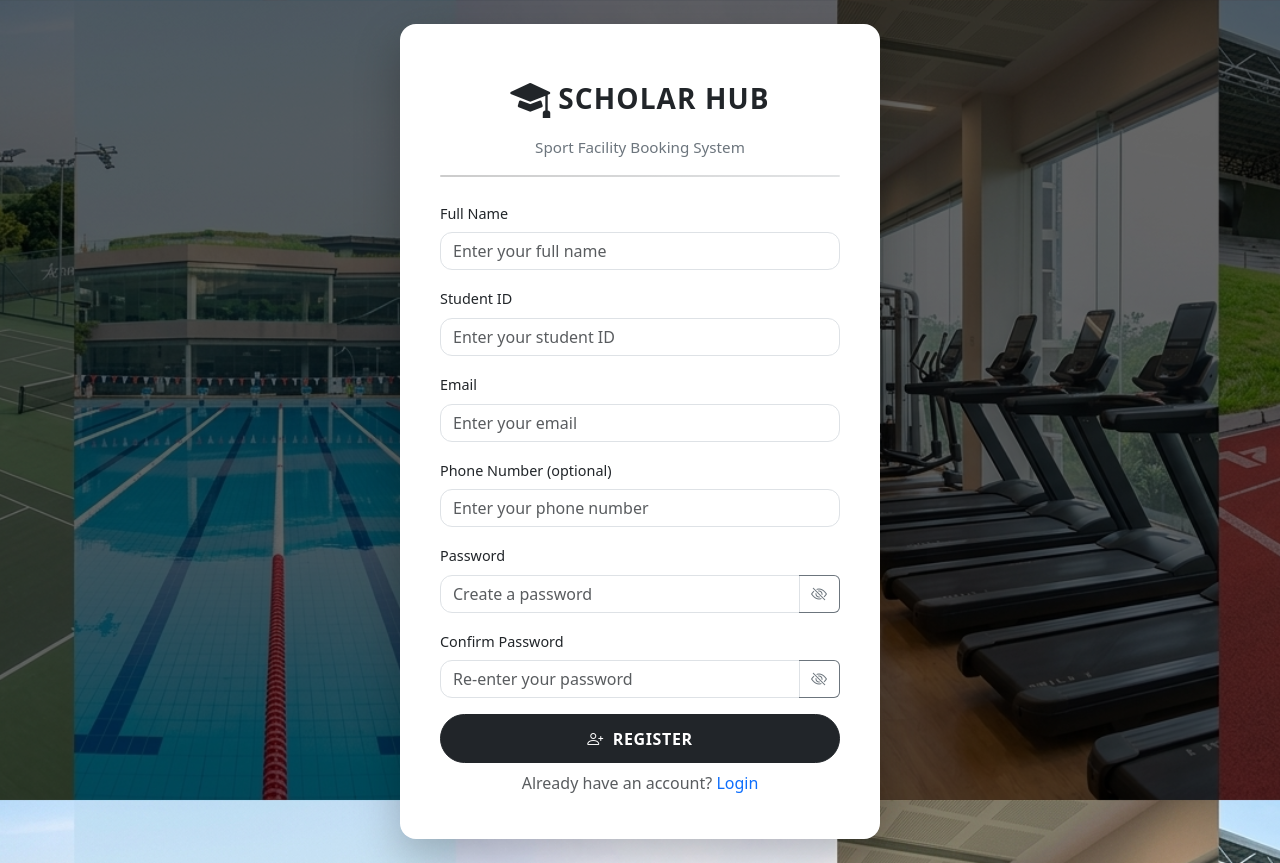
After one commit to chongjen-crypto/project_Group13, a PHP site: page /register.php in a window 1280 px wide. The commit adds this page. Run offline with PHP 8.4, Linux system fonts and the light colour scheme.

Commit message:
update
session, edit login, ad register

```diff
--- /dev/null
+++ b/register.php
@@ -0,0 +1,490 @@
+<?php
+// Start session
+session_start();
+
+// Include database connection (assumes $conn = new mysqli(...) in db.php)
+require 'db.php';
+
+// Initialize variables
+$full_name = $student_id = $email = $phone = "";
+$errors = [];
+$success_message = "";
+
+// Handle form submission
+if ($_SERVER['REQUEST_METHOD'] === 'POST') {
+    // Get and trim form values
+    $full_name  = trim($_POST['full_name'] ?? '');
+    $student_id = trim($_POST['student_id'] ?? '');
+    $email      = trim($_POST['email'] ?? '');
+    $phone      = trim($_POST['phone'] ?? '');
+    $password   = $_POST['password'] ?? '';
+    $confirm_password = $_POST['confirm_password'] ?? '';
+
+    // Basic backend validation
+    if ($full_name === '') {
+        $errors['full_name'] = "Full Name is required.";
+    }
+
+    if ($student_id === '') {
+        $errors['student_id'] = "Student ID is required.";
+    }
+
+    if ($email === '') {
+        $errors['email'] = "Email is required.";
+    } elseif (!filter_var($email, FILTER_VALIDATE_EMAIL)) {
+        $errors['email'] = "Please enter a valid email address.";
+    }
+
+    if ($password === '') {
+        $errors['password'] = "Password is required.";
+    }
+
+    if ($confirm_password === '') {
+        $errors['confirm_password'] = "Confirm Password is required.";
+    } elseif ($password !== $confirm_password) {
+        $errors['confirm_password'] = "Passwords do not match.";
+    }
+
+    // Only proceed to check database if no basic validation errors
+    if (empty($errors)) {
+        // Check if email already exists
+        $sql = "SELECT id FROM users WHERE email = ?";
+        if ($stmt = $conn->prepare($sql)) {
+            $stmt->bind_param("s", $email);
+            $stmt->execute();
+            $stmt->store_result();
+            if ($stmt->num_rows > 0) {
+                $errors['email'] = "This email is already registered.";
+            }
+            $stmt->close();
+        } else {
+            $errors['general'] = "Database error. Please try again later.";
+        }
+
+        // Check if student ID already exists
+        if (empty($errors['general']) && empty($errors['email'])) {
+            $sql = "SELECT id FROM users WHERE user_id = ?";
+            if ($stmt = $conn->prepare($sql)) {
+                $stmt->bind_param("s", $student_id);
+                $stmt->execute();
+                $stmt->store_result();
+                if ($stmt->num_rows > 0) {
+                    $errors['student_id'] = "This Student ID is already registered.";
+                }
+                $stmt->close();
+            } else {
+                $errors['general'] = "Database error. Please try again later.";
+            }
+        }
+
+        // If still no errors, insert new user
+        if (empty($errors)) {
+            $hashed_password = password_hash($password, PASSWORD_DEFAULT);
+            $role = 'student'; // Force role to 'student' for self-registration
+
+            $sql = "INSERT INTO users (role, full_name, user_id, email, phone, password)
+                    VALUES (?, ?, ?, ?, ?, ?)";
+            if ($stmt = $conn->prepare($sql)) {
+                $stmt->bind_param("ssssss", $role, $full_name, $student_id, $email, $phone, $hashed_password);
+                if ($stmt->execute()) {
+                    // Clear form values
+                    $full_name = $student_id = $email = $phone = "";
+                    $success_message = "Registration successful! Redirecting to login page...";
+                } else {
+                    $errors['general'] = "Registration failed. Please try again.";
+                }
+                $stmt->close();
+            } else {
+                $errors['general'] = "Database error. Please try again later.";
+            }
+        }
+    }
+}
+?>
+<!DOCTYPE html>
+<html lang="en">
+<head>
+    <!-- Meta tags -->
+    <meta charset="UTF-8">
+    <meta name="viewport" content="width=device-width, initial-scale=1.0">
+    <title>Scholar Hub - Register</title>
+
+    <!-- Bootstrap 5 CSS -->
+    <link href="https://cdn.jsdelivr.net/npm/bootstrap@5.3.3/dist/css/bootstrap.min.css" rel="stylesheet">
+
+    <!-- Bootstrap Icons -->
+    <link href="https://cdn.jsdelivr.net/npm/bootstrap-icons@1.11.3/font/bootstrap-icons.css" rel="stylesheet">
+
+    <!-- Custom CSS (inline for single-file requirement) -->
+    <style>
+        body {
+            min-height: 100vh;
+            margin: 0;
+            font-family: system-ui, -apple-system, BlinkMacSystemFont, "Segoe UI", sans-serif;
+            background: url('assets/bg.png') center center / cover no-repeat fixed;
+            position: relative;
+            color: #212529;
+        }
+
+        /* Dark overlay over background image */
+        body::before {
+            content: '';
+            position: fixed;
+            inset: 0;
+            background: rgba(0, 0, 0, 0.6);
+            z-index: 0;
+        }
+
+        .register-page-wrapper {
+            position: relative;
+            z-index: 1;
+            min-height: 100vh;
+            display: flex;
+            align-items: center;
+            justify-content: center;
+            padding: 1.5rem;
+        }
+
+        .register-card {
+            background-color: #ffffff;
+            border-radius: 1rem;
+            box-shadow: 0 18px 45px rgba(0, 0, 0, 0.25);
+            max-width: 480px;
+            width: 100%;
+            padding: 2.25rem 2rem;
+        }
+
+        @media (min-width: 768px) {
+            .register-card {
+                padding: 2.75rem 2.5rem;
+            }
+        }
+
+        .app-title {
+            font-weight: 700;
+            letter-spacing: 0.04em;
+            text-transform: uppercase;
+        }
+
+        .app-subtitle {
+            font-size: 0.95rem;
+            color: #6c757d;
+        }
+
+        .divider-line {
+            height: 2px;
+            border-radius: 999px;
+            background: linear-gradient(90deg, #000000, #6c757d);
+            opacity: 0.2;
+            margin: 0.75rem 0 1.5rem;
+        }
+
+        .form-label {
+            font-weight: 500;
+            font-size: 0.9rem;
+        }
+
+        .form-control,
+        .form-control:focus {
+            border-radius: 0.75rem;
+        }
+
+        .input-group-text {
+            border-radius: 0.75rem;
+            background-color: #f8f9fa;
+        }
+
+        .btn-register {
+            border-radius: 999px;
+            padding: 0.7rem 1rem;
+            font-weight: 600;
+            letter-spacing: 0.04em;
+            text-transform: uppercase;
+        }
+
+        .text-link {
+            text-decoration: none;
+        }
+
+        .text-link:hover {
+            text-decoration: underline;
+        }
+
+        .error-text {
+            font-size: 0.8rem;
+        }
+    </style>
+</head>
+<body>
+<div class="register-page-wrapper">
+    <div class="register-card">
+        <!-- Title Section -->
+        <div class="text-center mb-3">
+            <div class="d-inline-flex align-items-center justify-content-center mb-2">
+                <i class="bi bi-mortarboard-fill fs-1 me-2 text-dark"></i>
+                <span class="app-title fs-3">Scholar Hub</span>
+            </div>
+            <div class="app-subtitle">Sport Facility Booking System</div>
+        </div>
+        <div class="divider-line"></div>
+
+        <!-- General error or success messages -->
+        <?php if (!empty($errors['general'])): ?>
+            <div class="alert alert-danger py-2" role="alert">
+                <?php echo htmlspecialchars($errors['general']); ?>
+            </div>
+        <?php endif; ?>
+
+        <?php if (!empty($success_message)): ?>
+            <div class="alert alert-success py-2" role="alert" id="successAlert">
+                <?php echo htmlspecialchars($success_message); ?>
+            </div>
+        <?php endif; ?>
+
+        <!-- Registration Form -->
+        <form id="registerForm" method="POST" novalidate>
+            <!-- Full Name -->
+            <div class="mb-3">
+                <label for="full_name" class="form-label">Full Name</label>
+                <input
+                    type="text"
+                    class="form-control <?php echo isset($errors['full_name']) ? 'is-invalid' : ''; ?>"
+                    id="full_name"
+                    name="full_name"
+                    value="<?php echo htmlspecialchars($full_name); ?>"
+                    placeholder="Enter your full name"
+                >
+                <div class="text-danger error-text" id="fullNameError">
+                    <?php echo isset($errors['full_name']) ? htmlspecialchars($errors['full_name']) : ''; ?>
+                </div>
+            </div>
+
+            <!-- Student ID -->
+            <div class="mb-3">
+                <label for="student_id" class="form-label">Student ID</label>
+                <input
+                    type="text"
+                    class="form-control <?php echo isset($errors['student_id']) ? 'is-invalid' : ''; ?>"
+                    id="student_id"
+                    name="student_id"
+                    value="<?php echo htmlspecialchars($student_id); ?>"
+                    placeholder="Enter your student ID"
+                >
+                <div class="text-danger error-text" id="studentIdError">
+                    <?php echo isset($errors['student_id']) ? htmlspecialchars($errors['student_id']) : ''; ?>
+                </div>
+            </div>
+
+            <!-- Email -->
+            <div class="mb-3">
+                <label for="email" class="form-label">Email</label>
+                <input
+                    type="email"
+                    class="form-control <?php echo isset($errors['email']) ? 'is-invalid' : ''; ?>"
+                    id="email"
+                    name="email"
+                    value="<?php echo htmlspecialchars($email); ?>"
+                    placeholder="Enter your email"
+                >
+                <div class="text-danger error-text" id="emailError">
+                    <?php echo isset($errors['email']) ? htmlspecialchars($errors['email']) : ''; ?>
+                </div>
+            </div>
+
+            <!-- Phone Number -->
+            <div class="mb-3">
+                <label for="phone" class="form-label">Phone Number (optional)</label>
+                <input
+                    type="text"
+                    class="form-control"
+                    id="phone"
+                    name="phone"
+                    value="<?php echo htmlspecialchars($phone); ?>"
+                    placeholder="Enter your phone number"
+                >
+                <div class="text-danger error-text" id="phoneError"></div>
+            </div>
+
+            <!-- Password -->
+            <div class="mb-3">
+                <label for="password" class="form-label">Password</label>
+                <div class="input-group">
+                    <input
+                        type="password"
+                        class="form-control <?php echo isset($errors['password']) ? 'is-invalid' : ''; ?>"
+                        id="password"
+                        name="password"
+                        placeholder="Create a password"
+                    >
+                    <button class="btn btn-outline-secondary border-start-0" type="button" id="togglePassword">
+                        <i class="bi bi-eye-slash" id="passwordIcon"></i>
+                    </button>
+                </div>
+                <div class="text-danger error-text" id="passwordError">
+                    <?php echo isset($errors['password']) ? htmlspecialchars($errors['password']) : ''; ?>
+                </div>
+            </div>
+
+            <!-- Confirm Password -->
+            <div class="mb-3">
+                <label for="confirm_password" class="form-label">Confirm Password</label>
+                <div class="input-group">
+                    <input
+                        type="password"
+                        class="form-control <?php echo isset($errors['confirm_password']) ? 'is-invalid' : ''; ?>"
+                        id="confirm_password"
+                        name="confirm_password"
+                        placeholder="Re-enter your password"
+                    >
+                    <button class="btn btn-outline-secondary border-start-0" type="button" id="toggleConfirmPassword">
+                        <i class="bi bi-eye-slash" id="confirmPasswordIcon"></i>
+                    </button>
+                </div>
+                <div class="text-danger error-text" id="confirmPasswordError">
+                    <?php echo isset($errors['confirm_password']) ? htmlspecialchars($errors['confirm_password']) : ''; ?>
+                </div>
+            </div>
+
+            <!-- Register Button -->
+            <div class="d-grid mb-2">
+                <button type="submit" class="btn btn-dark btn-register">
+                    <i class="bi bi-person-plus me-1"></i> Register
+                </button>
+            </div>
+
+            <!-- Login Link -->
+            <div class="text-center mt-2">
+                <span class="text-muted">Already have an account? </span>
+                <a href="login.php" class="text-primary text-link">Login</a>
+            </div>
+        </form>
+    </div>
+</div>
+
+<!-- Bootstrap 5 JS (for proper Bootstrap behavior, optional for this page but included) -->
+<script src="https://cdn.jsdelivr.net/npm/bootstrap@5.3.3/dist/js/bootstrap.bundle.min.js"></script>
+
+<!-- Inline JavaScript for validation and interactions -->
+<script>
+    // Password visibility toggles
+    const passwordInput = document.getElementById('password');
+    const togglePasswordBtn = document.getElementById('togglePassword');
+    const passwordIcon = document.getElementById('passwordIcon');
+
+    const confirmPasswordInput = document.getElementById('confirm_password');
+    const toggleConfirmPasswordBtn = document.getElementById('toggleConfirmPassword');
+    const confirmPasswordIcon = document.getElementById('confirmPasswordIcon');
+
+    togglePasswordBtn.addEventListener('click', function () {
+        const type = passwordInput.type === 'password' ? 'text' : 'password';
+        passwordInput.type = type;
+        passwordIcon.classList.toggle('bi-eye');
+        passwordIcon.classList.toggle('bi-eye-slash');
+    });
+
+    toggleConfirmPasswordBtn.addEventListener('click', function () {
+        const type = confirmPasswordInput.type === 'password' ? 'text' : 'password';
+        confirmPasswordInput.type = type;
+        confirmPasswordIcon.classList.toggle('bi-eye');
+        confirmPasswordIcon.classList.toggle('bi-eye-slash');
+    });
+
+    // Frontend validation
+    const registerForm = document.getElementById('registerForm');
+    const fullNameError = document.getElementById('fullNameError');
+    const studentIdError = document.getElementById('studentIdError');
+    const emailError = document.getElementById('emailError');
+    const phoneError = document.getElementById('phoneError');
+    const passwordError = document.getElementById('passwordError');
+    const confirmPasswordError = document.getElementById('confirmPasswordError');
+
+    registerForm.addEventListener('submit', function (e) {
+        // Clear previous error messages
+        fullNameError.textContent = '';
+        studentIdError.textContent = '';
+        emailError.textContent = '';
+        phoneError.textContent = '';
+        passwordError.textContent = '';
+        confirmPasswordError.textContent = '';
+
+        let isValid = true;
+
+        // Simple helper to set error
+        function setError(inputElement, errorElement, message) {
+            errorElement.textContent = message;
+            inputElement.classList.add('is-invalid');
+            isValid = false;
+        }
+
+        function clearInvalid(inputElement) {
+            inputElement.classList.remove('is-invalid');
+        }
+
+        // Get values
+        const fullNameValue = document.getElementById('full_name').value.trim();
+        const studentIdValue = document.getElementById('student_id').value.trim();
+        const emailValue = document.getElementById('email').value.trim();
+        const phoneValue = document.getElementById('phone').value.trim();
+        const passwordValue = passwordInput.value;
+        const confirmPasswordValue = confirmPasswordInput.value;
+
+        // Full Name validation
+        if (fullNameValue === '') {
+            setError(document.getElementById('full_name'), fullNameError, 'Full Name is required.');
+        } else {
+            clearInvalid(document.getElementById('full_name'));
+        }
+
+        // Student ID validation
+        if (studentIdValue === '') {
+            setError(document.getElementById('student_id'), studentIdError, 'Student ID is required.');
+        } else {
+            clearInvalid(document.getElementById('student_id'));
+        }
+
+        // Email validation
+        if (emailValue === '') {
+            setError(document.getElementById('email'), emailError, 'Email is required.');
+        } else {
+            const emailPattern = /^[^\s@]+@[^\s@]+\.[^\s@]+$/;
+            if (!emailPattern.test(emailValue)) {
+                setError(document.getElementById('email'), emailError, 'Please enter a valid email address.');
+            } else {
+                clearInvalid(document.getElementById('email'));
+            }
+        }
+
+        // Phone validation (optional: here we just clear invalid class)
+        clearInvalid(document.getElementById('phone'));
+
+        // Password validation
+        if (passwordValue === '') {
+            setError(passwordInput, passwordError, 'Password is required.');
+        } else {
+            clearInvalid(passwordInput);
+        }
+
+        // Confirm Password validation
+        if (confirmPasswordValue === '') {
+            setError(confirmPasswordInput, confirmPasswordError, 'Confirm Password is required.');
+        } else if (passwordValue !== confirmPasswordValue) {
+            setError(confirmPasswordInput, confirmPasswordError, 'Passwords do not match.');
+        } else {
+            clearInvalid(confirmPasswordInput);
+        }
+
+        // Prevent submission if invalid
+        if (!isValid) {
+            e.preventDefault();
+        }
+    });
+
+    // If PHP reported success, redirect to login after short delay
+    <?php if (!empty($success_message)) : ?>
+    setTimeout(function () {
+        window.location.href = 'login.php';
+    }, 2500);
+    <?php endif; ?>
+</script>
+</body>
+</html>
```
Also changed, not shown: login.php (+94 -26 lines), logout.php (added, +12 -0 lines), student_dashboard.php (+15 -2 lines).
